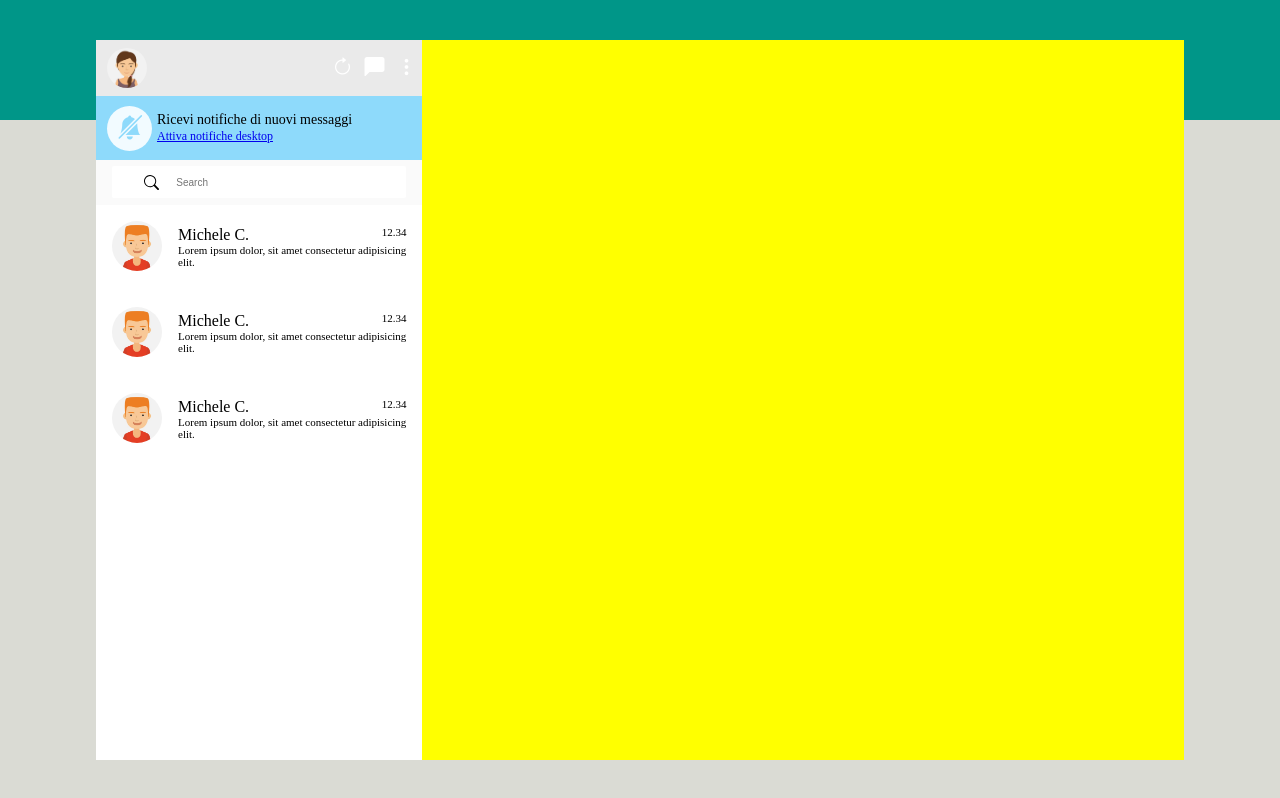
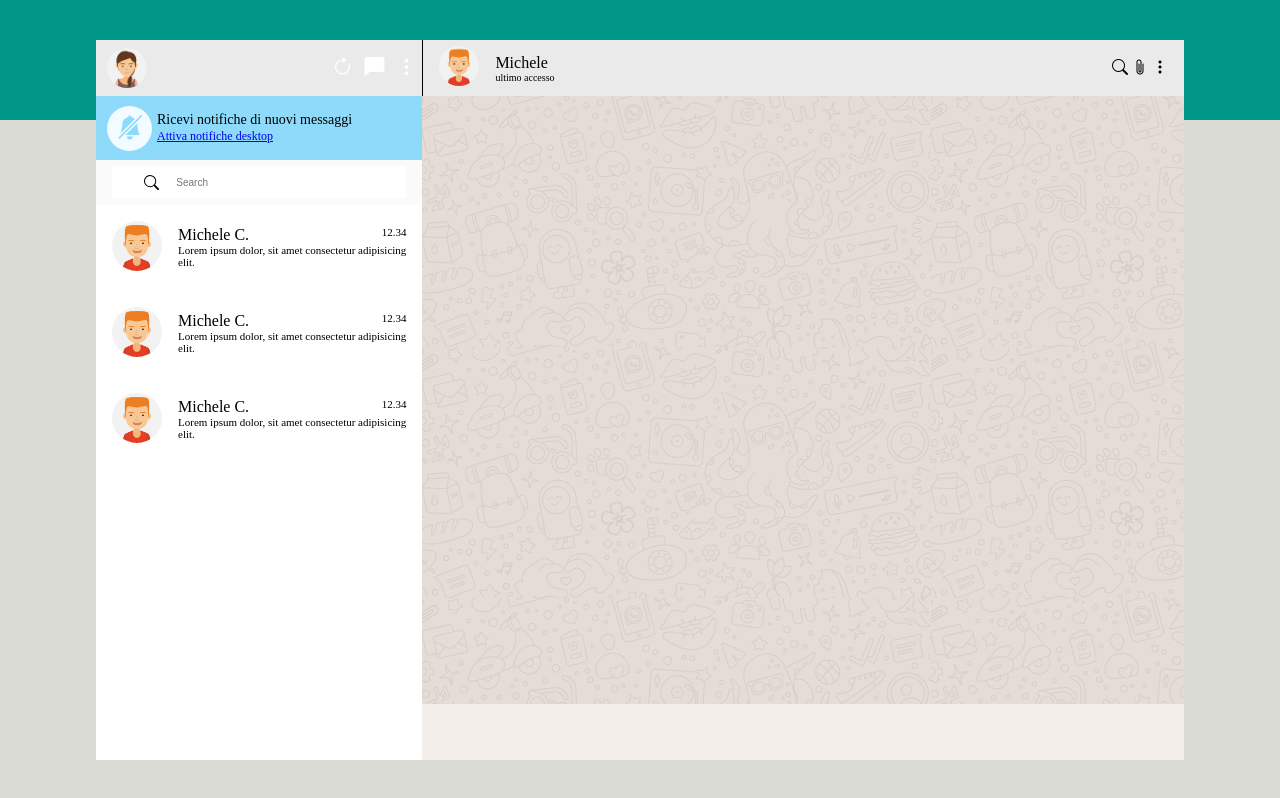
Before and after one commit to SharyMirko/vue-boolzapp, a plain HTML site: page index.html in a window 1280 px wide. Drawn offline with nearby package versions, Linux system fonts and the light colour scheme.

Commit message:
creo le parti della rightbar

```diff
--- a/css/style.css
+++ b/css/style.css
@@ -193,3 +193,46 @@ header {
     display: inline;
     font-size: 11px;
 }
+
+.chat-header {
+    height: 3.5rem;
+    width: 100%;
+    background-color: #eaeaea;
+    border-left: .1px solid black;
+    display: flex;
+    padding: 1rem;
+    align-items: center;
+    justify-content: space-between;
+}
+
+.user-info {
+    display: flex;
+    align-items: center;
+}
+
+.user-info .user-avatar img {
+    width: 40px;
+    height: 40px;
+}
+
+
+.user {
+    margin-left: 1rem;
+    display: flex;
+    flex-direction: column;
+}
+
+.user span {
+    font-size: 10px;
+}
+
+.chat-footer {
+    height: 3.5rem;
+    background-color: #f3eee9;
+}
+
+.chat-body {
+    height: calc(100% - 7rem);
+    background-image: url('../img/mine.jpg');
+    background-repeat: repeat;
+}
--- a/index.html
+++ b/index.html
@@ -89,6 +89,35 @@
 
 
             <div class="rightbar">
+                <!-- chat header -->
+                <div class="chat-header">
+                    <div class="user-info">
+                        <div class="user-avatar">
+                            <img src="img/avatar_1.jpg" alt="">
+                        </div>
+                        <div class="user"><p>Michele</p>
+                            <span>ultimo accesso </span>
+                        </div>
+                    </div>
+                    <div class="chat-setting-icon">
+                        <i class="bi bi-search"></i>
+                        <i class="bi bi-paperclip"></i>
+                        <i class="bi bi-three-dots-vertical"></i>
+                    </div>
+                </div>
+
+                <!-- chat body -->
+                <div class="chat-body">
+
+
+
+
+                </div>
+
+                <!-- chat footer-->
+                <div class="chat-footer">
+
+                </div>
 
             </div>
 
```
